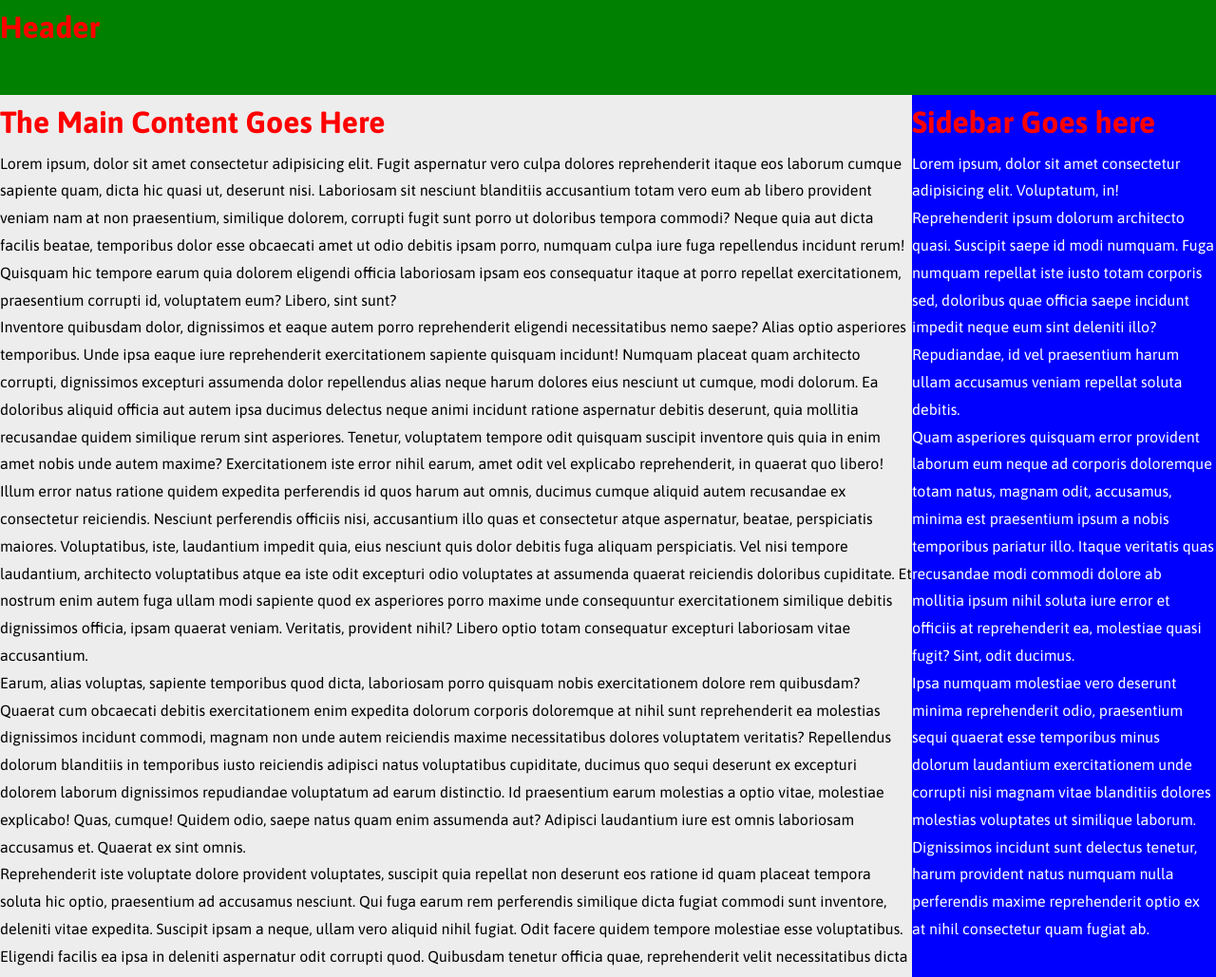
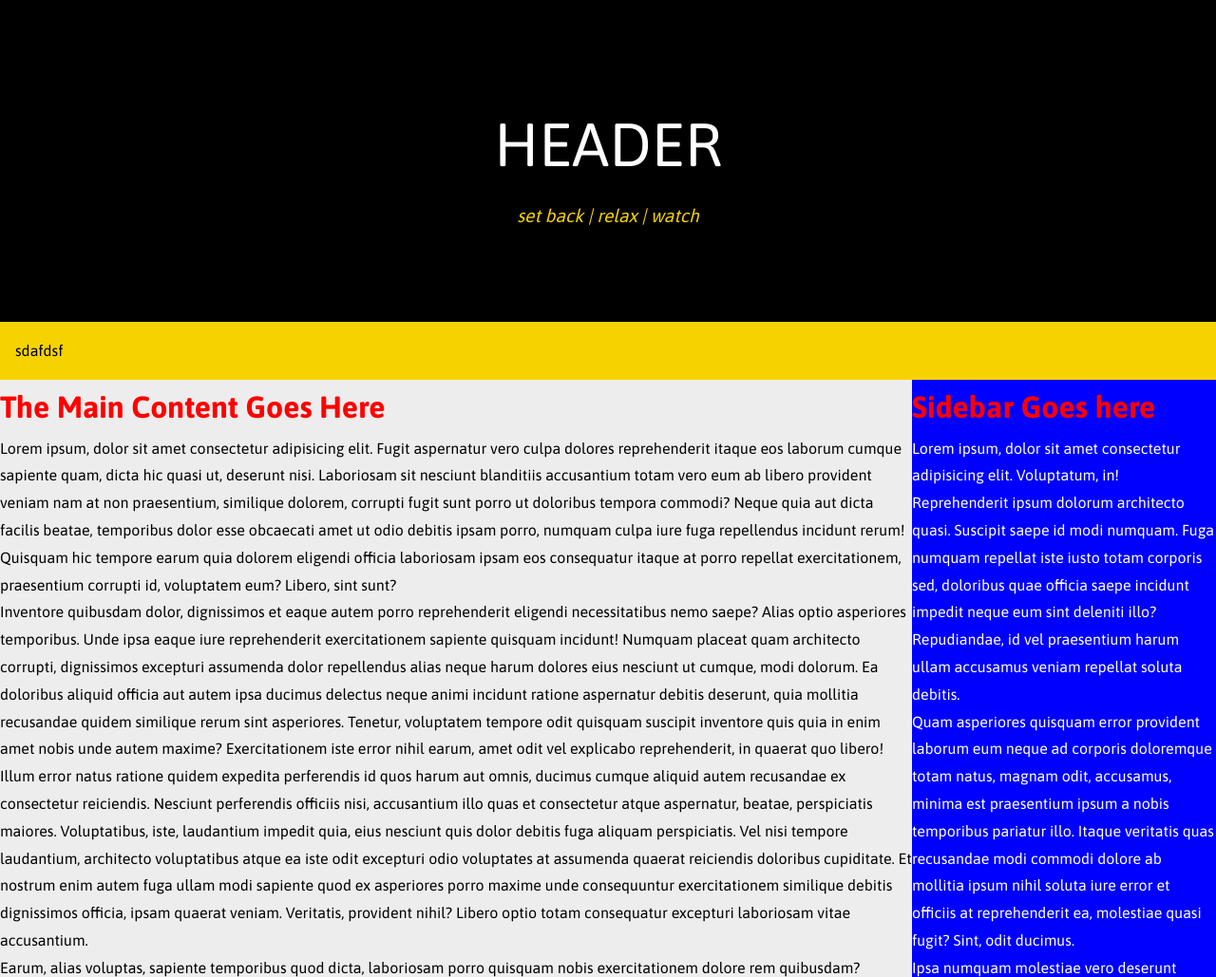
Before and after one commit to shahlakshya1988/flexguide, a plain HTML site: page example15/index.html in a window 1280 px wide. Shown: the top 1029 px of the page at 95% size. Drawn offline with Linux system fonts and the light colour scheme.

Commit message:
building our header using flexbox

```diff
--- a/example15/css/style.css
+++ b/example15/css/style.css
@@ -15,7 +15,7 @@ body{
 
 header,
 footer{
-    background-color: green;
+    background-color:#000;
     height: 100px;
 }
 .sidebar-right{
@@ -37,3 +37,39 @@ p{
         flex:0 0 320px;
     }
 }
+
+.site-header{
+    height: 400px;
+    display: flex;
+    flex-flow: column;
+}
+.site-info{
+    flex-grow: 1;
+    display: flex;
+    flex-flow: column;
+    justify-content: center;
+}
+.site-title{
+    margin:0;
+    font-size:2em;
+    font-weight: 300;
+    text-align: center;
+    color:#fff;
+    text-transform: uppercase;
+}
+.site-description{
+    color:#f6d200;
+    text-align: center;
+    font-size:1.2em;
+    font-style: italic;
+}
+.main-menu{
+    padding:1em 1em;
+    color:#000;
+    background:#f6d200;
+}
+@media screen and (min-width:1120px){
+    .site-title{
+        font-size:4em;
+    }
+}
--- a/example15/index.html
+++ b/example15/index.html
@@ -25,7 +25,13 @@
 
     <div class="outer-wrap">
         <header class="site-header">
-            <h1 class="site-title">Header</h1>
+            <div class="site-info">
+                <h1 class="site-title">Header</h1>
+                <p class="site-description">set back | relax | watch</p>
+            </div>
+            <nav class="main-menu">
+                sdafdsf
+            </nav>
         </header>
         <div class="content-area">
             <main class="main-content-area">
```
